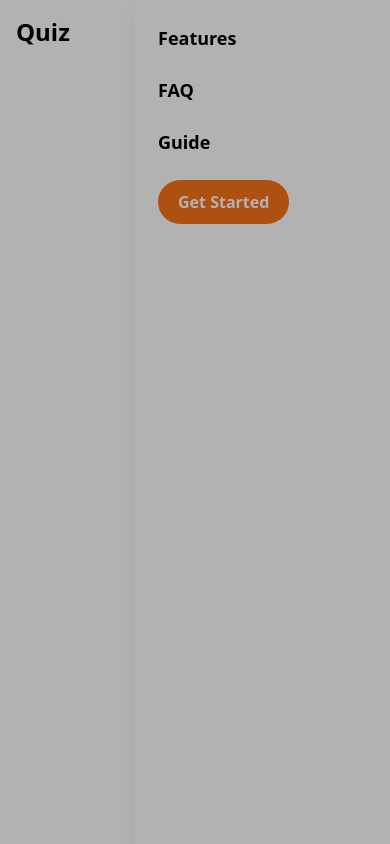
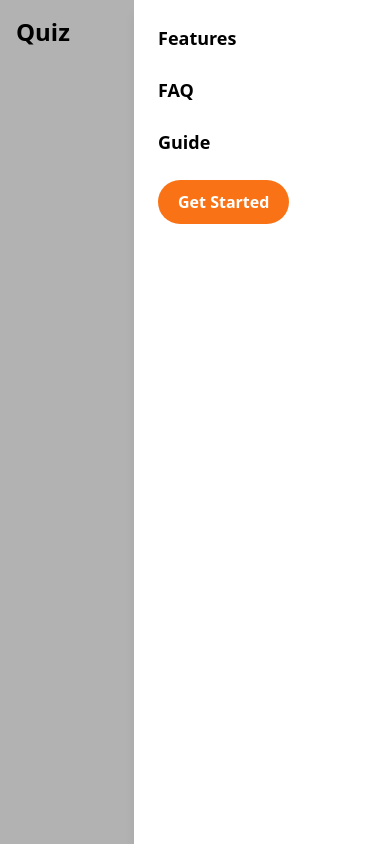
Before and after one commit to IiamSAINT/quizwhiz-frontend, a React (Vite) app: page / in a window 390 px wide. Both pictures are taken after a click on the button 354 px from the left and 32 px from the top of the page. Built offline with nearby package versions, Linux system fonts and the light colour scheme; a web font is replaced by a local one.

Commit message:
ovarlay done

```diff
--- a/src/ui/Navbar.tsx
+++ b/src/ui/Navbar.tsx
@@ -78,6 +78,13 @@ function Navbar() {
         </div>
       </div>
 
+      {isOpen && (
+        <div
+          className="fixed inset-0 bg-black bg-opacity-30"
+          onClick={() => setIsOpen(false)}
+        ></div>
+      )}
+
       {/* Mobile Menu (Slide from Right) */}
       <div
         className={`fixed inset-y-0 right-0 w-64 transform bg-white shadow-lg transition-transform duration-300 ease-in-out ${
@@ -103,14 +110,6 @@ function Navbar() {
           </Button>
         </div>
       </div>
-
-      {/* Overlay (closes menu when clicked outside) */}
-      {isOpen && (
-        <div
-          className="fixed inset-0 bg-black bg-opacity-30"
-          onClick={() => setIsOpen(false)}
-        ></div>
-      )}
     </header>
   );
 }
```
